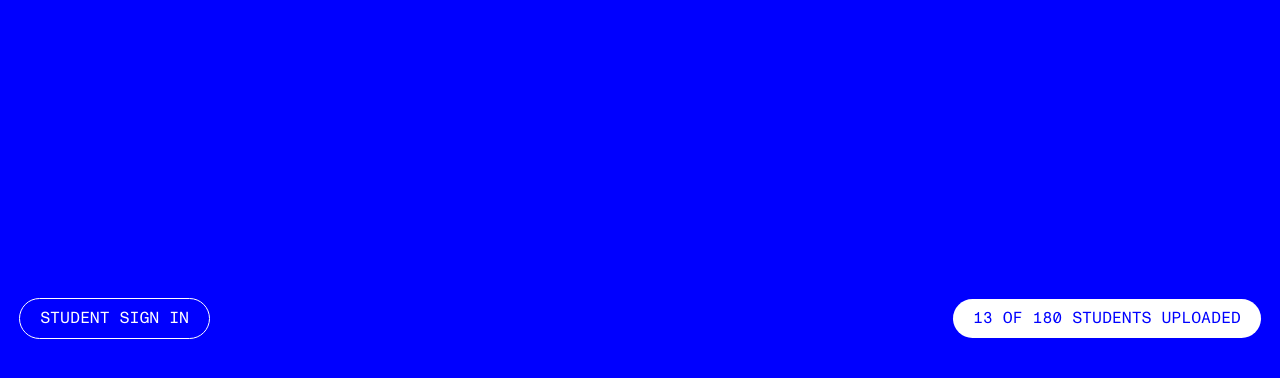
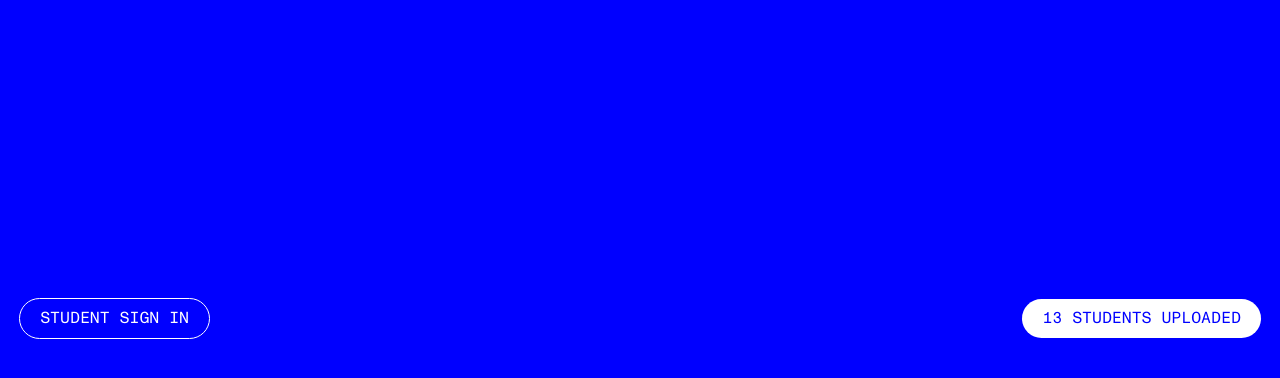
Before and after one commit to ygt-design/GradEx_2024, a plain HTML site: page index.html in a window 1280 px wide. Shown: the part 442-820 px from the top of the page. Drawn offline with nearby package versions, Linux system fonts and the light colour scheme; no server answers.

Commit message:
number of students fixed (Ali's mistakes are fixed)

```diff
--- a/index.html
+++ b/index.html
@@ -20,8 +20,10 @@
 
         <footer>
             <div class="footer_container">
-                <a href="/user"><div class="sign_in"> STUDENT SIGN IN</div></a>
-                <div class="counter"> <span id="uploaded"> 13 </span> OF 180 STUDENTS UPLOADED </div>
+                <a href="/user">
+                    <div class="sign_in"> STUDENT SIGN IN</div>
+                </a>
+                <div class="counter"> <span id="uploaded"> 13 </span> STUDENTS UPLOADED </div>
             </div>
         </footer>
     </div>
```
